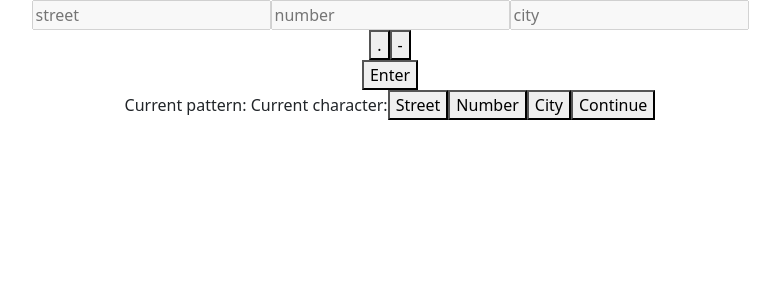
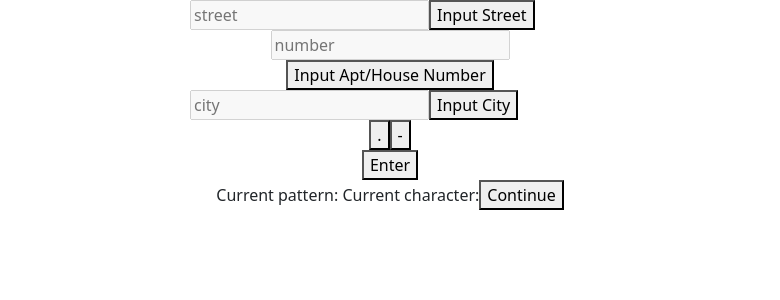
Before and after one commit to CD-Mackay/bad_ui_battles, a React (Create React App) app in the folder frankenvalidator/: page / in a window 1280 px wide. Shown: the top 300 px of the page, without its empty margins (250-1030 px from the left). Built offline with nearby package versions, Linux system fonts and the light colour scheme.

Commit message:
style address inputs

```diff
--- a/frankenvalidator/src/App.css
+++ b/frankenvalidator/src/App.css
@@ -8,3 +8,11 @@ li {
 .complete {
   color: gray;
 }
+
+#address-inputs {
+  display: flex;
+  flex-direction: column;
+  align-items: flex-start;
+  margin: 0 auto;
+  width: 400px;
+}
--- a/frankenvalidator/src/App.js
+++ b/frankenvalidator/src/App.js
@@ -49,7 +49,7 @@ function App() {
   const [address, setAddress] = useState({
     street: "",
     number: "",
-    city: ""
+    city: "",
   });
   const [addressPart, setAddressPart] = useState("street");
 
@@ -58,9 +58,9 @@ function App() {
       (key) => morseData[key] === stringFrag
     );
     if (newChar !== undefined) {
-      let newAddress = {...address};
+      let newAddress = { ...address };
       newAddress[addressPart] = addChar(newChar, fullString);
-      setAddress(newAddress)
+      setAddress(newAddress);
       setFullString(addChar(newChar, fullString));
     } else {
       showError();
@@ -138,7 +138,7 @@ function App() {
     return changes;
   }
 
-  const unFocus = (hiddenInput) => {
+  const unFocus = () => {
     console.log(hiddenInput);
     hiddenInput.focus();
   };
@@ -160,8 +160,6 @@ function App() {
     const mountArray = shuffleInputs(inputArr);
     setInputs(mountArray);
   }, []);
-
-
 
   return (
     <div className="App">
@@ -207,9 +205,40 @@ function App() {
       {view === "address" && (
         <div>
           {/* <textarea disabled value={fullString}></textarea> */}
-          <input type="text" disabled placeholder="street" value={address.street}></input>
-          <input type="text" disabled placeholder="number" value={address.number}></input>
-          <input type="text" disabled placeholder="city" value={address.city}></input>
+          <div id="address-inputs">
+            <div className="button-input-combo">
+              <input
+                type="text"
+                disabled
+                placeholder="street"
+                value={address.street}
+              ></input>
+              <button onClick={() => setAddressPart("street")}>
+                Input Street
+              </button>
+            </div>
+            <div className="button-input-combo">
+              <input
+                type="text"
+                disabled
+                placeholder="number"
+                value={address.number}
+              ></input>
+              <button onClick={() => setAddressPart("number")}>
+                Input Apt/House Number
+              </button>
+            </div>
+            <div className="button-input-combo">
+              {" "}
+              <input
+                type="text"
+                disabled
+                placeholder="city"
+                value={address.city}
+              ></input>
+              <button onClick={() => setAddressPart("city")}>Input City</button>
+            </div>
+          </div>
 
           <div className="button-wrapper">
             <div className="input-wrapper">
@@ -239,10 +268,6 @@ function App() {
               (key) => morseData[key] === stringFrag
             )}
           </span>
-          <button onClick={() => setAddressPart("street")}>Street</button>
-          <button onClick={() => setAddressPart("number")}>Number</button>
-          <button onClick={() => setAddressPart("city")}>City</button>
-
           <button onClick={handleRegisterAddress}>Continue</button>
           {errorMessage && <Alert variant="warning">{errorMessage}</Alert>}
         </div>
```
